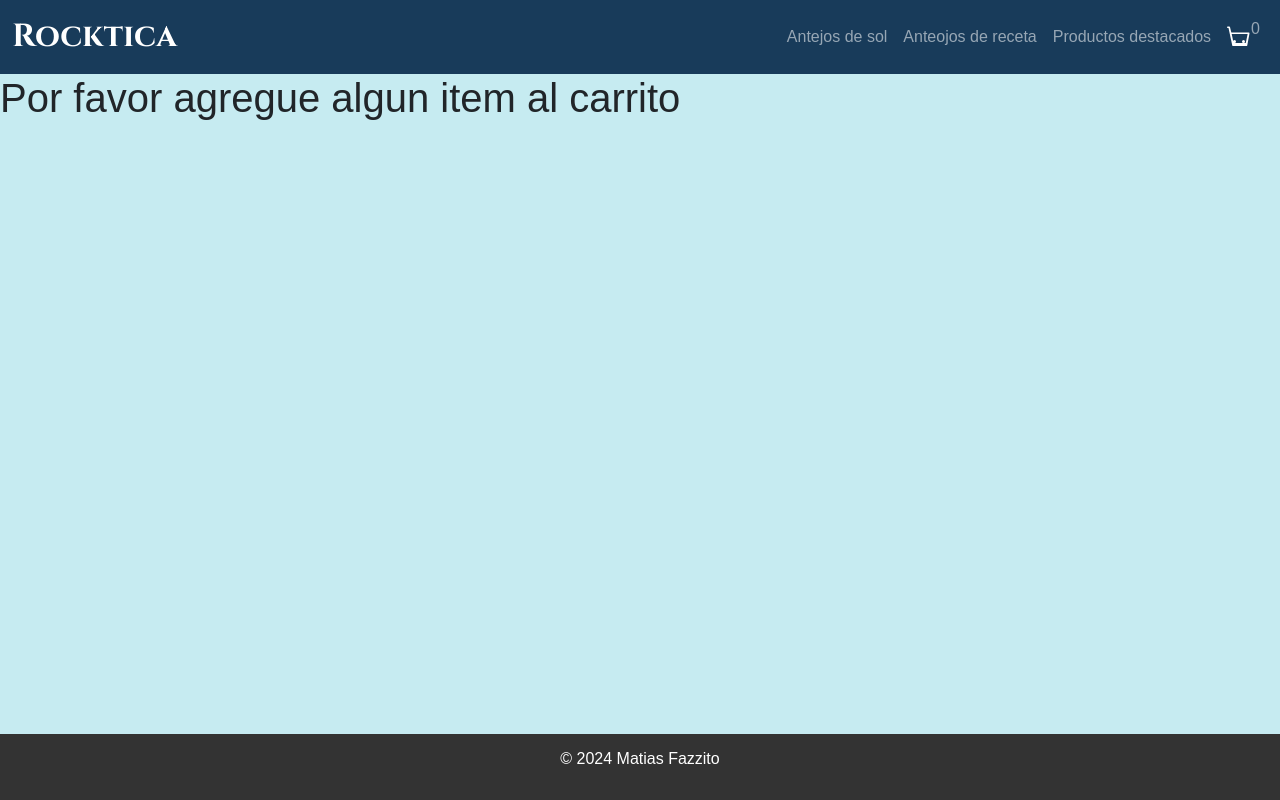
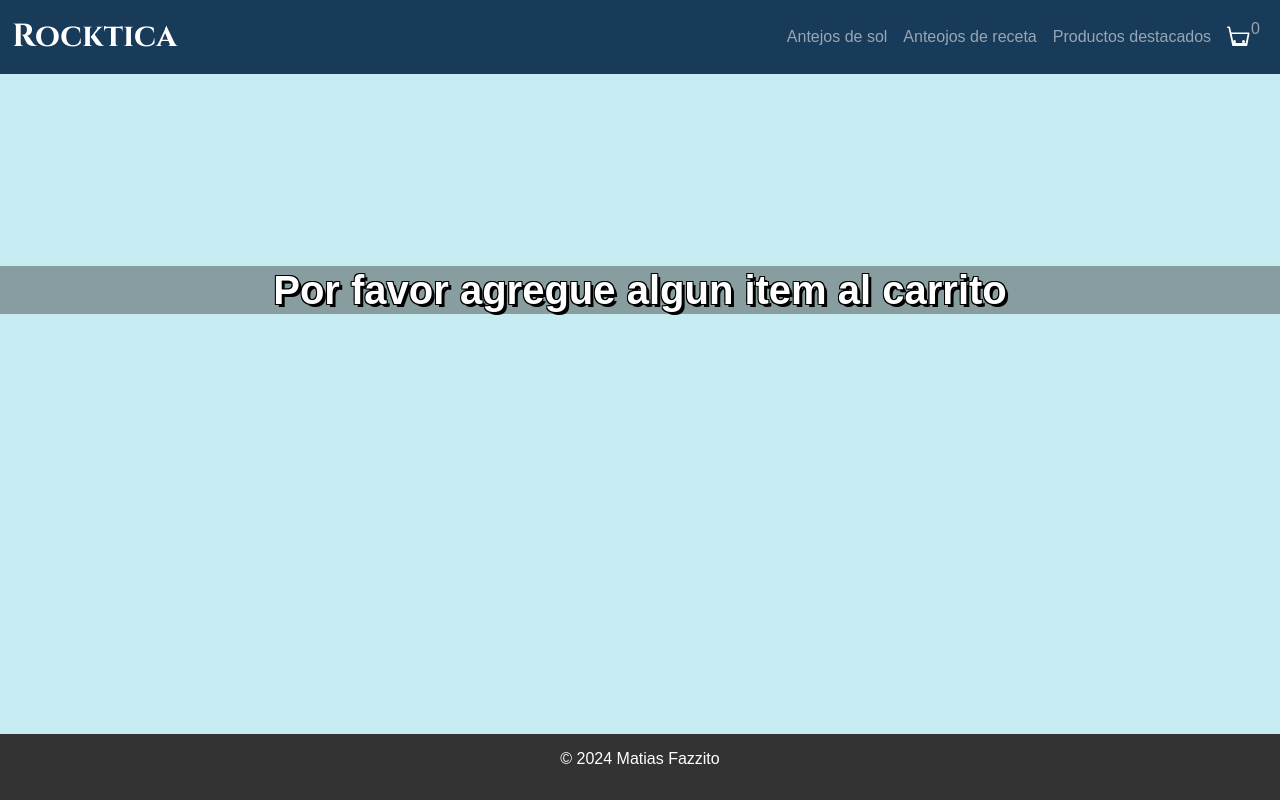
Before and after one commit to MatiasFazzito/ReactJS, a React (Vite) app: page /cart in a window 1280 px wide. Built offline with nearby package versions, Linux system fonts and the light colour scheme.

Commit message:
Mejora ux ui

```diff
--- a/src/components/CartContainer/CartContainer.jsx
+++ b/src/components/CartContainer/CartContainer.jsx
@@ -17,7 +17,7 @@ const CartContainer = () => {
             </div>
         )
     } else {
-        return <h1>Por favor agregue algun item al carrito</h1>
+        return <h1 className="emptyCart">Por favor agregue algun item al carrito</h1>
     }
 
 }
--- a/src/components/CartContainer/cartContainer.css
+++ b/src/components/CartContainer/cartContainer.css
@@ -8,7 +8,8 @@
     justify-content: space-between;
     overflow-y: scroll;
 }
-.cartContainer::-webkit-scrollbar{
+
+.cartContainer::-webkit-scrollbar {
     display: none;
 }
 
@@ -43,3 +44,17 @@
 .cartContainer .cartFunction .cartErase:hover {
     background-color: #555555;
 }
+
+.emptyCart {
+    margin-top: 15%;
+    background-color: #3333336c;
+    text-align: center;
+    color: #ffffff;
+    font-weight: bold;
+    text-shadow:
+        3px 3px 0 #000,
+        -1px -1px 0 #000,
+        1px -1px 0 #000,
+        -1px 1px 0 #000,
+        1px 1px 0 #000;
+}
--- a/src/components/DetailContainer/DetailContainer.jsx
+++ b/src/components/DetailContainer/DetailContainer.jsx
@@ -5,11 +5,19 @@ import Detail from "../Detail/Detail"
 
 const DetailContainer = () => {
   const [product, setProduct] = useState()
+  const [loading, setLoading] = useState()
   const { id } = useParams()
 
   useEffect(() => {
-    getProductById(id).then((res) => (setProduct(res))).catch((err) => console.log(err))
+    setLoading(true)
+    getProductById(id).then((res) => (setProduct(res)))
+    .catch((err) => console.log(err))
+    .finally (() => setLoading(false))
   }, [id])
+
+  if (loading) {
+    return <h1 className="loading">Cargando productos...</h1>
+}
 
   return (
     <div className="details">
--- a/src/components/ProductContainer/ProductContainer.jsx
+++ b/src/components/ProductContainer/ProductContainer.jsx
@@ -5,18 +5,26 @@ import { useParams } from "react-router-dom"
 
 const ProductContainer = ({ greeting }) => {
     const [products, setProducts] = useState([])
+    const [loading, setLoading] = useState()
     const { category } = useParams()
 
     useEffect(() => {
+        setLoading(true)
         if (!category) {
-            getProducts().then((res) => {
-                setProducts(res)
-            })
+            getProducts().then((res) => { setProducts(res) })
                 .catch((err) => console.log(err))
+                .finally(() => setLoading(false))
         } else {
-            getProductsByCategory(category).then((res) => { setProducts(res) }).catch((err) => console.log(err))
+            getProductsByCategory(category).then((res) => { setProducts(res) })
+                .catch((err) => console.log(err))
+                .finally(() => setLoading(false))
         }
     }, [category])
+
+    if (loading) {
+        return <h1 className="loading">Cargando productos...</h1>
+    }
+
     return (
         <section className="productContainer">
             <h1>{greeting}</h1>
--- a/src/components/ProductContainer/productContainer.css
+++ b/src/components/ProductContainer/productContainer.css
@@ -16,3 +16,17 @@
         -1px 1px 0 #000,
         1px 1px 0 #000;
 }
+
+.loading {
+    margin-top: 15%;
+    background-color: #3333336c;
+    text-align: center;
+    color: orange;
+    font-weight: bold;
+    text-shadow:
+        3px 3px 0 #000,
+        -1px -1px 0 #000,
+        1px -1px 0 #000,
+        -1px 1px 0 #000,
+        1px 1px 0 #000;
+}
--- a/src/components/ProductCounter/ProductCounter.jsx
+++ b/src/components/ProductCounter/ProductCounter.jsx
@@ -10,7 +10,9 @@ const ProductCounter = ({ initialValue = 1, id, name, price, stock }) => {
     const productObj = {
       id, name, price, quantity: count
     }
-    addToCart(productObj)
+    if (stock !== 0) {
+      addToCart(productObj)
+    }
   }
 
   const decrement = () => {
--- a/src/components/ProductList/ProductList.jsx
+++ b/src/components/ProductList/ProductList.jsx
@@ -1,14 +1,17 @@
+import { memo } from "react"
 import Product from "../Product/Product"
 
 
 const ProductList = ({ products }) => {
     return (
+
         <div className="productList">
             {products.map(prod => {
                 return <Product key={prod.id} {...prod} />
+
             })}
         </div>
     )
 }
 
-export default ProductList
+export default memo(ProductList)
```
